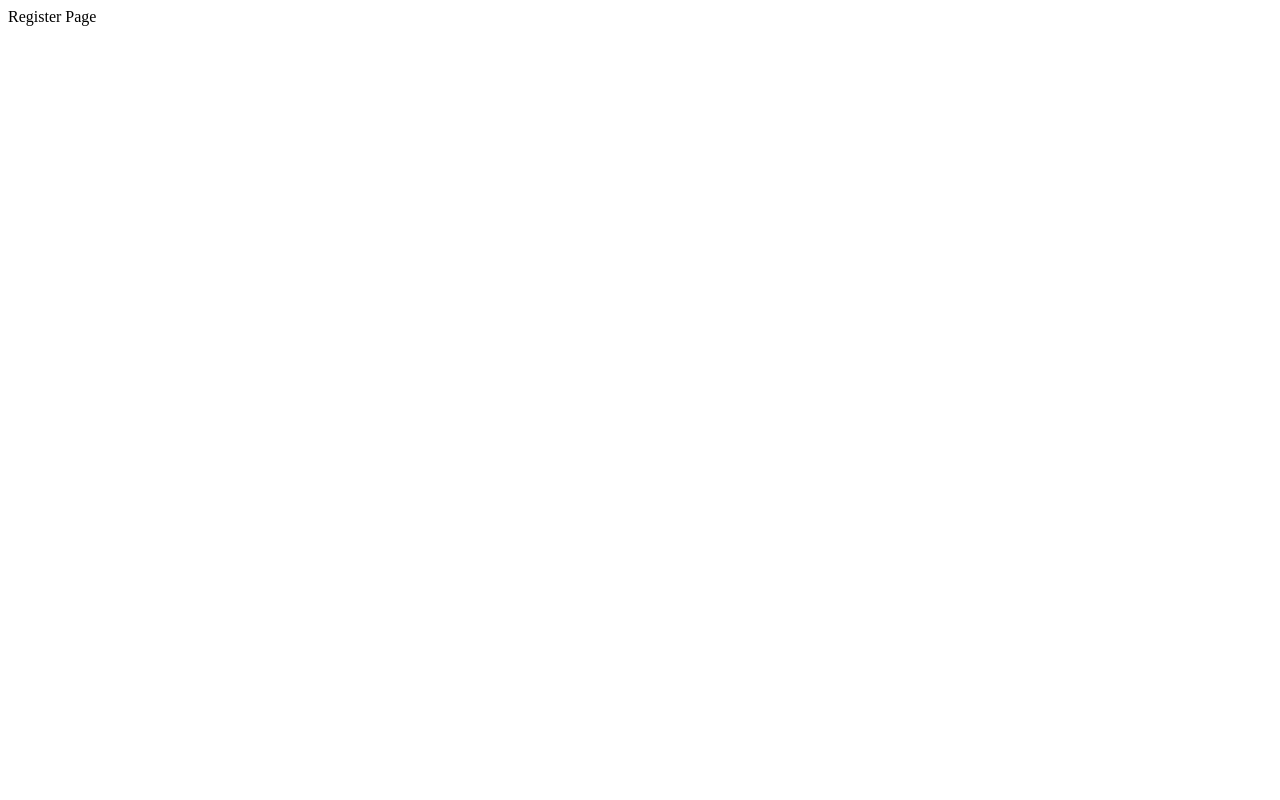
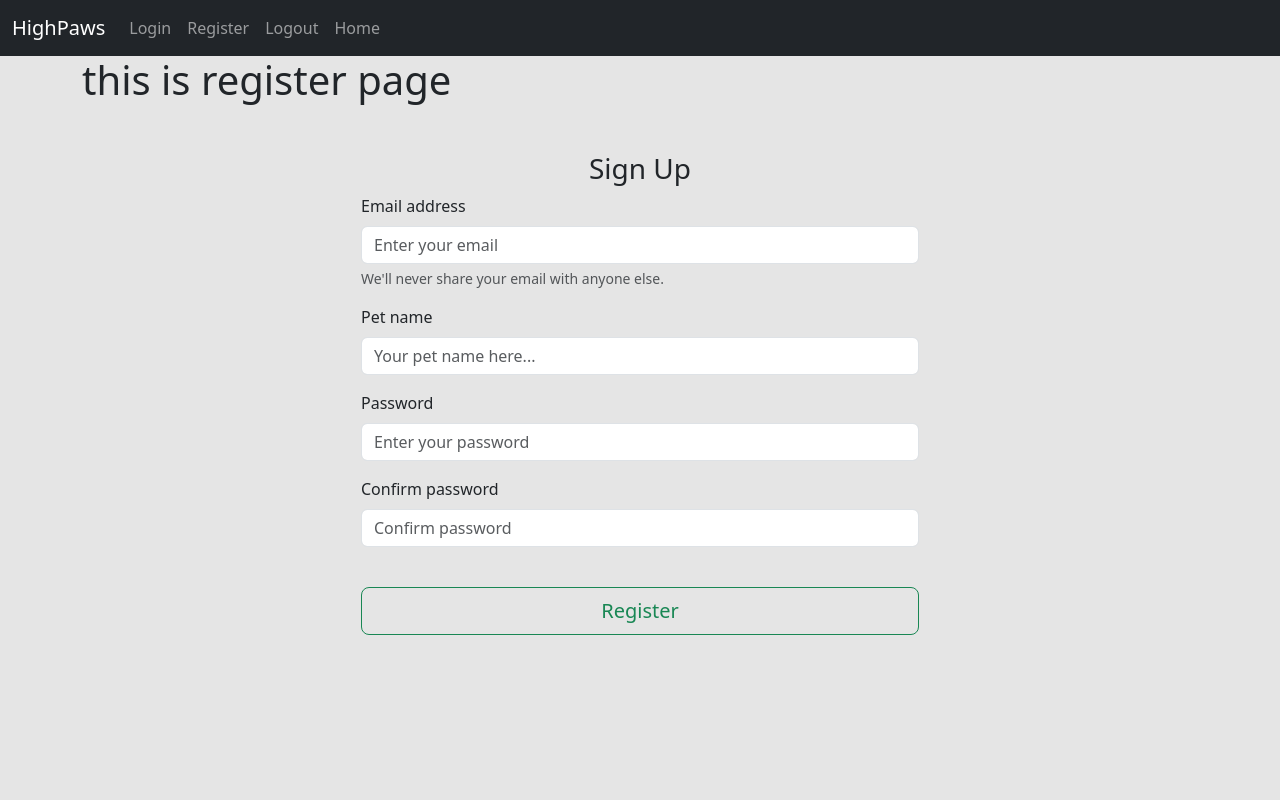
Before and after one commit to adrianbaltag/highpaws, a Flask app: page /register in a window 1280 px wide. Before the commit the page is almost empty. Run offline with Flask 3, Linux system fonts and the light colour scheme.

Commit message:
created forms / html

```diff
--- a/src/auth.py
+++ b/src/auth.py
@@ -5,7 +5,7 @@ This module is part of the src package.
 """
 
 # Create a Blueprint for the views
-from flask import Blueprint
+from flask import Blueprint, render_template
 
 auth = Blueprint(
     "auth", __name__
@@ -15,7 +15,7 @@ auth = Blueprint(
 @auth.route("/login")
 def login():
     """Render the login page."""
-    return "Login Page"
+    return render_template("login.html", text="Login Page by adrian")
 
 
 @auth.route("/logout")
@@ -27,4 +27,4 @@ def logout():
 @auth.route("/register")
 def register():
     """Render the registration page."""
-    return "Register Page"
+    return render_template("register.html")
--- a/src/static/CSS/main.css
+++ b/src/static/CSS/main.css
@@ -5,5 +5,5 @@
 
 body {
 
-    background-color: #cf9191;
+    background-color: #E5E5E5;
 }
--- a/src/templates/base.html
+++ b/src/templates/base.html
@@ -13,7 +13,7 @@
 </head>
 <body>
     {% block header %}
-    <nav class="navbar navbar-expand-lg bg-primary">
+    <nav class="navbar navbar-expand-lg bg-dark navbar-dark">
         <div class="container-fluid">
           <a class="navbar-brand" href="#">HighPaws</a>
           <button class="navbar-toggler" type="button" data-bs-toggle="collapse" data-bs-target="#navbarNav" aria-controls="navbarNav" aria-expanded="false" aria-label="Toggle navigation">
@@ -22,16 +22,16 @@
           <div class="collapse navbar-collapse" id="navbarNav">
             <ul class="navbar-nav">
               <li class="nav-item">
-                <a class="nav-link active" aria-current="page" href="#">Home</a>
+                <a class="nav-link " aria-current="page" href="/login">Login</a>
               </li>
               <li class="nav-item">
-                <a class="nav-link" href="#">Features</a>
+                <a class="nav-link" href="/register">Register</a>
               </li>
               <li class="nav-item">
-                <a class="nav-link" href="#">Pricing</a>
+                <a class="nav-link" href="/logout">Logout</a>
               </li>
               <li class="nav-item">
-                <!-- <a class="nav-link disabled" aria-disabled="true">Disabled</a> -->
+                <a class="nav-link" href="/">Home</a>
               </li>
             </ul>
           </div>
@@ -39,8 +39,13 @@
       </nav>
     {% endblock %}
     {% block body %}
+    <div class="container">
+    {% block content %}
+    {% endblock %}
 
-    <h1>testing</h1>
+    </div>
+
+
 
     {% endblock %}
 
--- a/src/templates/index.html
+++ b/src/templates/home.html
@@ -1,9 +1,9 @@
 <!-- inherit from base.html -->
 {% extends "base.html" %}
+{% block title %}Home{% endblock %}
 
 
-
-{% block body %}
+{% block content %}
 <h1>this is home page</h1>
 
 {% endblock %}
--- /dev/null
+++ b/src/templates/register.html
@@ -0,0 +1,38 @@
+<!-- inherit from base.html -->
+{% extends "base.html" %}
+{% block title %}Register{% endblock %}
+
+
+{% block content %}
+<h1>this is register page</h1>
+
+<form action="/register" method="POST", class="form w-50 mt-5 mx-auto">
+    <h3 align="center">Sign Up</h3>
+    <div class="mb-3">
+      <label for="exampleInputEmail1" class="form-label">Email address</label>
+      <input type="email" class="form-control" id="email" aria-describedby="email" name="email" placeholder="Enter your email" required >
+      <div id="emailHelp" class="form-text">We'll never share your email with anyone else.</div>
+    </div>
+
+    <div class="mb-3">
+        <label for="exampleInputEmail1" class="form-label">Pet name</label>
+        <input type="text" class="form-control" id="petName" aria-describedby="name" name="petName" placeholder="Your pet name here..." required>
+
+      </div>
+    <div class="mb-3">
+      <label for="password1" class="form-label">Password</label>
+      <input type="password" class="form-control" id="password1" name="password1" placeholder="Enter your password" required>
+    </div>
+    <!-- <div class="mb-3 form-check">
+      <input type="checkbox" class="form-check-input" id="exampleCheck1">
+      <label class="form-check-label" for="exampleCheck1">Check me out</label>
+    </div> -->
+    <div class="mb-3">
+        <label for="password2" class="form-label">Confirm password</label>
+        <input type="password" class="form-control" id="password2" name="password2" placeholder="Confirm password" required>
+      </div>
+    <br>
+    <button type="submit" class="btn btn-outline-success w-100 btn-lg">Register</button>
+  </form>
+
+{% endblock %}
--- a/src/views.py
+++ b/src/views.py
@@ -15,4 +15,4 @@ views = Blueprint(
 @views.route("/")
 def home():
     """Render the home page."""
-    return render_template("index.html")
+    return render_template("home.html")
```
Also changed, not shown: src/templates/login.html (added, +32 -0 lines).
